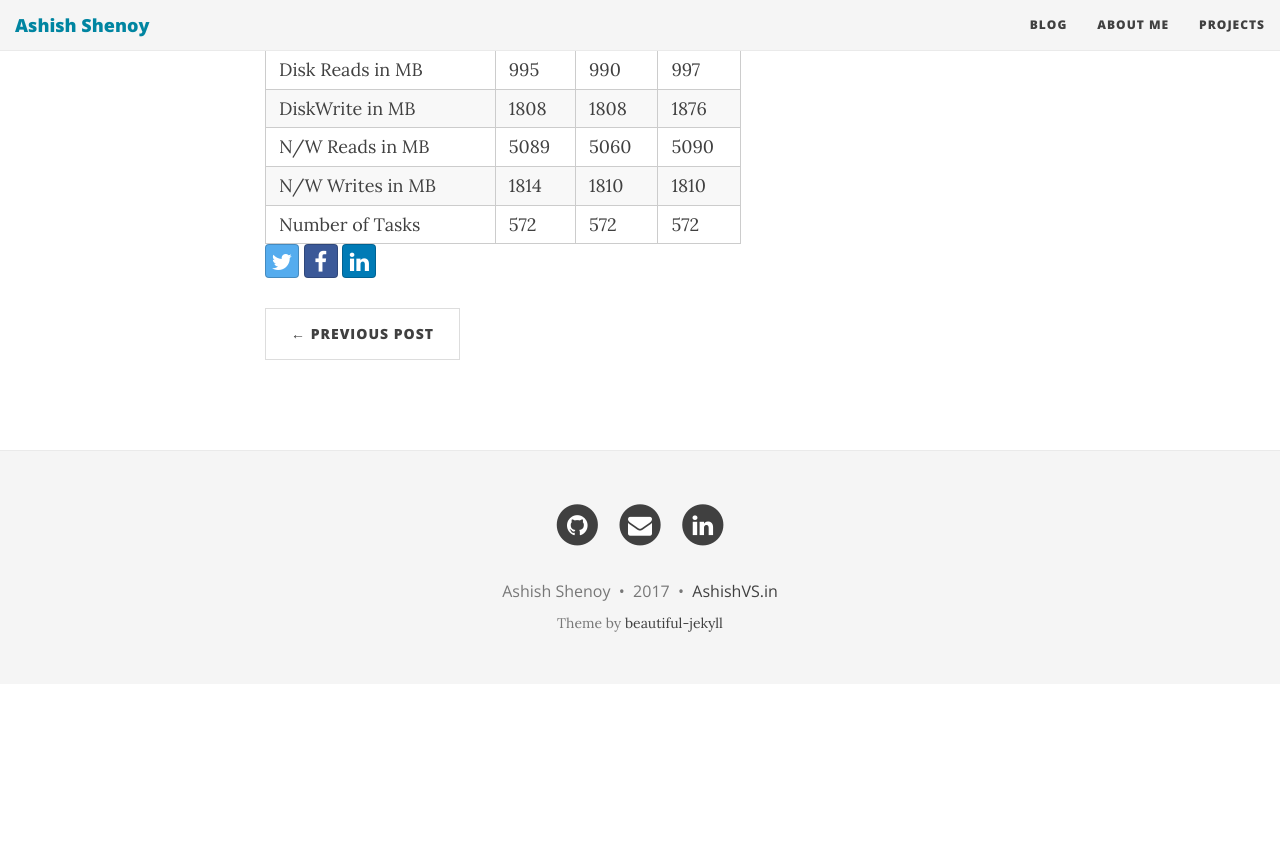
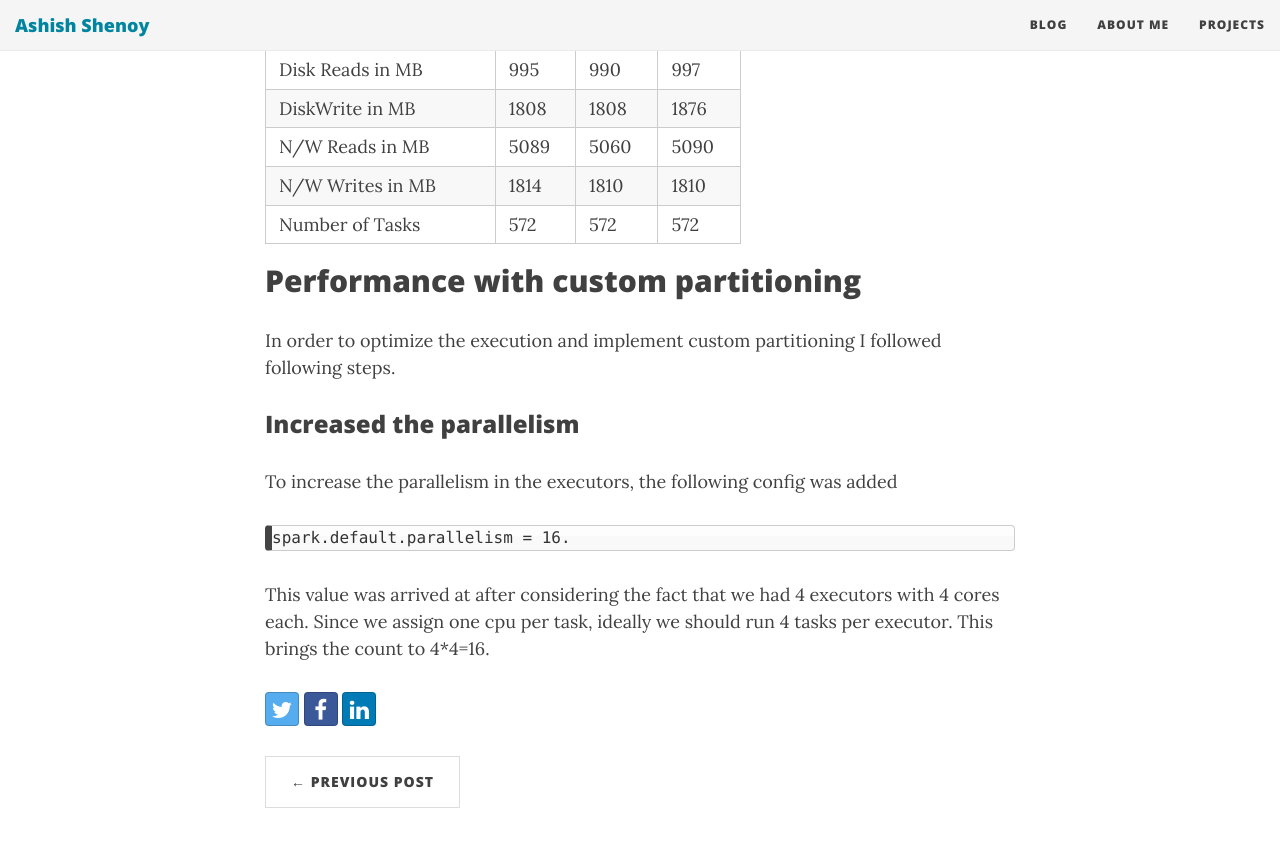
Before and after one commit to ashishvshenoy/ashishvshenoy.github.io, a Jekyll site: the page built from _posts/2017-03-25-experiments-with-the-performance-of-apache-spark-and-apache-storm.md, in a window 1280 px wide and 900 px high, scrolled down 1646 px. Shown: the top 847 px of the window. Built offline with Jekyll 4.4.1, drawn with Linux system fonts in a browser that asks for light colours; nearby versions of some CDN libraries; before the commit the page ends 2330 px from its top, so only the background shows below that.

Commit message:
Updated 2017-03-25-experiments-with-the-performance-of-apache-spark-and-apache-storm.md

````diff
--- a/_posts/2017-03-25-experiments-with-the-performance-of-apache-spark-and-apache-storm.md
+++ b/_posts/2017-03-25-experiments-with-the-performance-of-apache-spark-and-apache-storm.md
@@ -39,3 +39,14 @@ the SparkSession object was set to 4. I arrived at this value after considering
 |N/W Reads in MB| 5089| 5060| 5090|
 |N/W Writes in MB| 1814| 1810 |1810|
 |Number of Tasks| 572| 572| 572|
+
+## Performance with custom partitioning
+
+In order to optimize the execution and implement custom partitioning I followed following
+steps.
+### Increased the parallelism
+To increase the parallelism in the executors, the following config was added
+```
+spark.default.parallelism = 16.
+```
+This value was arrived at after considering the fact that we had 4 executors with 4 cores each. Since we assign one cpu per task, ideally we should run 4 tasks per executor. This brings the count to 4*4=16.
````
